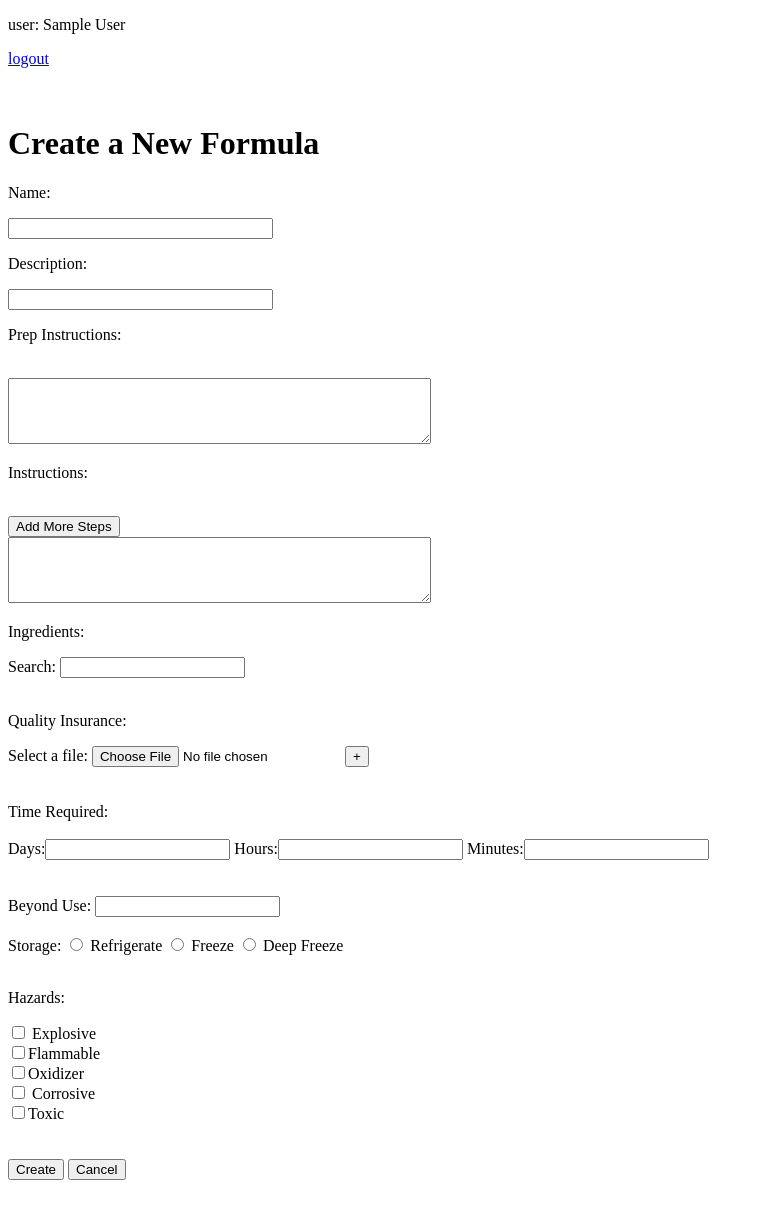
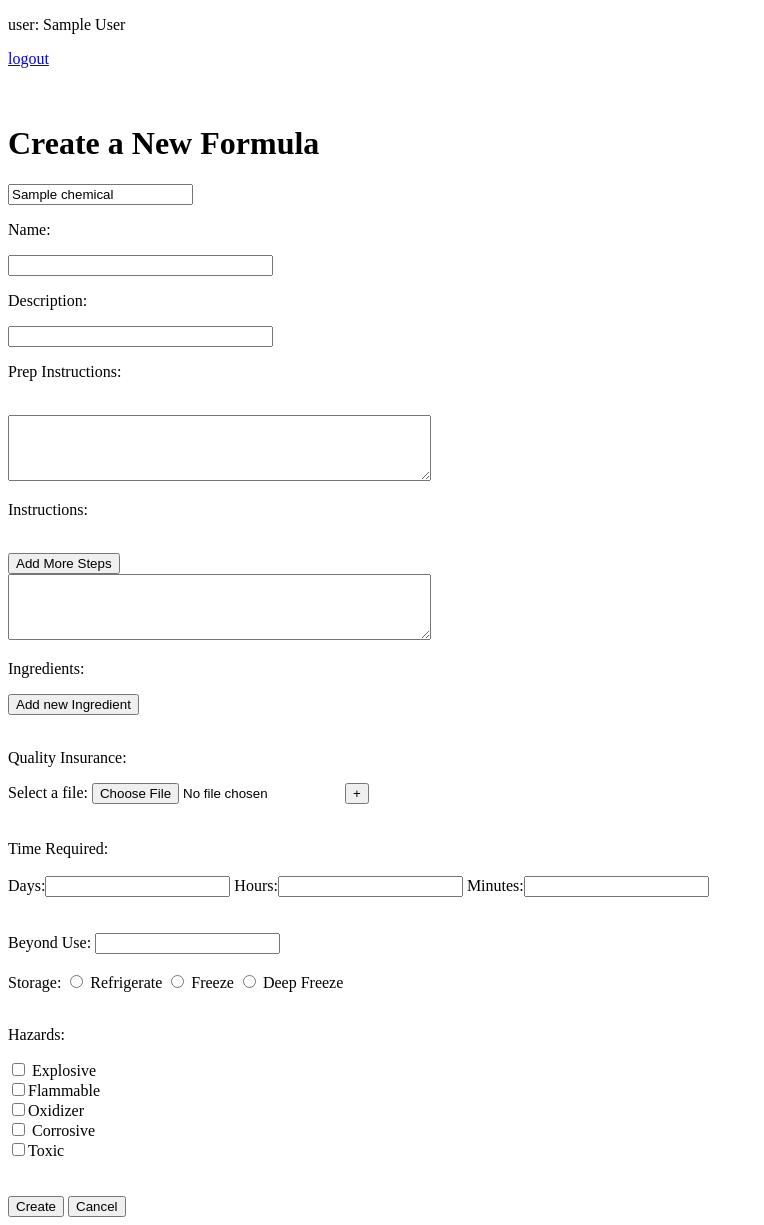
Before and after one commit to 101Mastery/database_software, a Flask app: template project/templates/formula_templates/newFormula.html in a window 1280 px wide. Shown: the whole page, without its empty margins (0-764 px from the left). Before the commit the page ends 1180 px from the top, so only its background shows below. Run offline with Flask 2, Linux system fonts and the light colour scheme; the template is opened without the code that fills it: values that come from a table or form of the project are taken from there, others are empty; tables that the repository leaves empty hold one stand-in row (values such as "Sample post"); some libraries are stand-ins or nearby versions.

Commit message:
newFormula Template

```diff
--- a/project/formulas/formula_views.py
+++ b/project/formulas/formula_views.py
@@ -4,7 +4,7 @@ Routes and views for the flask application.
 from datetime import datetime
 from flask import render_template, request, redirect, flash, url_for
 from project import app
-from project.database.formula_chemicals.models import Formula, Instruction
+from project.database.formula_chemicals.models import Formula, Chemical
 from project.database.users.models import User
 from flask_server import db
 from project.formulas.functions.steps import newSteps
@@ -88,7 +88,8 @@ def newFormula():
         flash(new.name + " was created ")
         return redirect(url_for('printFormulas', user=user))
     else:
-        return render_template('formula_templates/newFormula.html', user=user)
+        chemicals = Chemical.query.all()
+        return render_template('formula_templates/newFormula.html', user=user, chemicals=chemicals)
 
 # Task 2: Create route for editMenuItem function here
 
--- a/project/templates/formula_templates/newFormula.html
+++ b/project/templates/formula_templates/newFormula.html
@@ -20,19 +20,31 @@ $(document).ready(function() {
     var max_fields      = 10; //maximum input boxes allowed
     var wrapper         = $(".steps"); //Fields wrapper
     var add_button      = $(".add_steps_button"); //Add button ID
+    var ingredient_button      = $(".ingredient_button"); //Add button ID
 
     var x = 1; //initlal text box count
     $(add_button).click(function(e){ //on add input button click
         e.preventDefault();
         if(x < max_fields){ //max input box allowed
             x++; //text box increment
-            $(wrapper).append('<div><textarea class="step" rows="4" cols="50"></textarea> <a href="#" class="remove_field">Remove</a><p>Ingredients: </p>Search: <input type="text"><br><br></div>'); //add input box
+            $(wrapper).append('<div class="stepDiv" ><textarea class="step" rows="4" cols="50"></textarea> <a href="#" class="remove_field">Remove</a><br><div> <p>Ingredients: </p><input type="button" class="ingredient_button"  value="Add new Ingredient"><input type="hidden" value="0" class="ingredientCount"></div><br>'); //add input box
 
         }
+
         $(".step").each(function( index ) {
             $(this).attr("name","step_"+index)
         })
-        $(".stepCount").attr("value",""+x)
+
+        $(".ingredientCount").each(function( index ) {
+            $(this).attr("name","ingredientCount_"+index)
+        })
+
+        $(".stepDiv").each(function( index ) {
+            $(this).attr("id","step_"+index)
+        })
+
+        count = parseInt($(".stepCount").val())+1
+        $(".stepCount").attr("value",count)
     });
 
     $(wrapper).on("click",".remove_field", function(e){ //user click on remove text
@@ -40,7 +52,80 @@ $(document).ready(function() {
         $(".step").each(function( index ) {
             $(this).attr("name","step_"+index)
         })
-        $(".stepCount").attr("value",""+x)
+
+        $(".ingredient_button").each(function( index ) {
+            $(this).attr("id","step"+index)
+        })
+
+        $(".ingredientCount").each(function( index ) {
+            $(this).attr("name","ingredientCount_"+index)
+        })
+
+        $(".ingredient").each(function( index ) {
+            $(this).attr("id",index)
+        })
+
+        count = parseInt($(".stepCount").val())-1
+        $(".stepCount").attr("value",count)
+
+         $(".stepDiv").each(function( index ) {
+            $(this).attr("id","step_"+index)
+        })
+
+        i=0
+        previousDiv=0
+        $(".actualIngredient").each(function() {
+            divId = $(this).parents(".stepDiv").attr("id")
+
+            if(divId !== previousDiv){
+                i=0
+            }
+            $(this).attr("name",divId+"_ingredient_"+i)
+            previousDiv = divId
+        })
+    })
+
+    $(wrapper).on("click",".ingredient_button", function() {
+
+        $($(this).parent()).append('<div class="ingredient_searches"><br><input type="button" class="searchButton" value="Search"> <input type="text" class="actualIngredient" value="please enter ingredient"> <a href="#" class="remove_field_ingredient">Remove</a><br><br></div>'); //add input box
+
+        i=0
+        previousDiv=0
+        $(".actualIngredient").each(function() {
+            divId = $(this).parents(".stepDiv").attr("id")
+
+            if(divId !== previousDiv){
+                i=0
+            }
+            $(this).attr("name",divId+"_ingredient_"+i)
+            previousDiv = divId
+            i=i+1
+        })
+
+        count = parseInt($(this).nextAll('.ingredientCount').val())+1
+        $(this).nextAll('.ingredientCount').attr("value",count)
+
+    });
+
+    $(wrapper).on("click",".remove_field_ingredient", function(e){ //user click on remove text
+        e.preventDefault();
+
+        i=0
+        previousDiv=0
+        $(".actualIngredient").each(function() {
+            divId = $(this).parents(".stepDiv").attr("id")
+
+            if(divId !== previousDiv){
+                i=0
+            }
+            $(this).attr("name",divId+"_ingredient_"+i)
+            previousDiv = divId
+        })
+
+        count = parseInt($(this).parent().prevAll('.ingredientCount').val())-1
+        $(this).parent().prevAll('.ingredientCount').attr("value",count)
+
+        $(this).parent('div').remove();
     })
 });
 </script>
@@ -56,13 +141,7 @@ $(document).ready(function() {
         e.preventDefault();
         if(x < max_fields){ //max input box allowed
             x++; //text box increment
-            $(wrapper).append('<div>
-            Select a file: <input type="file" name="upload"> <a href="#" class="remove_field">Remove</a>
-            <br>
-            <p>Ingredients: </p>
-        Search: <input type="search" name="ingredient_search">
-            <br>
-            </div>'); //add input box
+            $(wrapper).append('<div><br>Select a file: <input type="file" name="upload"> <a href="#" class="remove_field">Remove</a><br>'); //add input box
         }
     });
 
@@ -71,6 +150,43 @@ $(document).ready(function() {
     })
 });
 </script>
+
+        <script type='text/javascript'>
+$(document).ready(function() {
+
+    var wrapper = $(".steps"); //Fields wrapper
+
+    $(wrapper).on("click",".searchButton", function(e){ //user click on remove text
+        e.preventDefault();
+
+        box=$(this).next()
+        chemical = box.val()
+        found = 'false'
+
+        $(".chemical").each(function( index ) {
+            check= $(this).val()
+
+            if (check===chemical){
+                found = 'true'
+                box.css('background-color', 'green');
+            }
+
+        })
+
+        if (found === 'false'){
+           box.css('background-color', 'red');
+        }
+
+    })
+});
+</script>
+
+        {% for i in chemicals %}
+
+    <input type="text" value="{{i.name}}" class="chemical">
+
+    {% endfor %}
+
 
         <p>Name: </p>
         <input type = 'text' size='30' name='name'>
@@ -91,13 +207,17 @@ $(document).ready(function() {
         <p>Instructions: </p>
         </br>
         <div class="steps">
+    <div class="stepDiv" id="step_0">
     <input type="button" class="add_steps_button" value="Add More Steps">
     <div><textarea class="step" name='step_0'rows="4" cols="50"></textarea></div>
 
             <p>Ingredients: </p>
-        Search: <input type="text">
+            <input type="button" class="ingredient_button"  value="Add new Ingredient">
+            <input type="hidden" name="ingredientCount_0" value="0" class="ingredientCount">
             <br>
             <br>
+
+        </div>
 </div>
         <input type="hidden" name="stepCount" value="1" class="stepCount">
 
```
